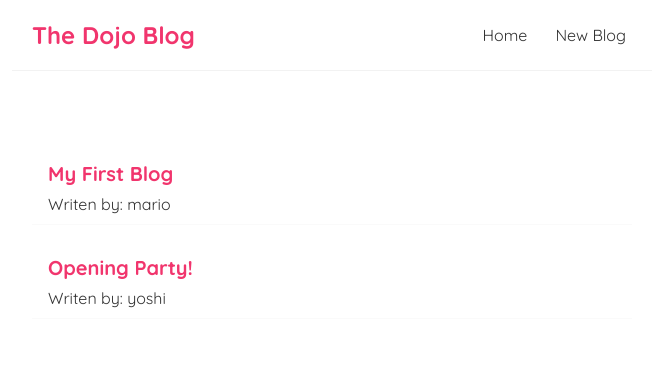
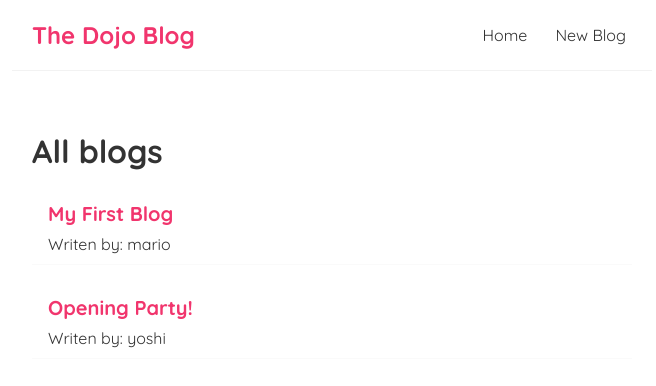
Before and after one commit to AslanZ-5/react-dojo-blog, a React (Create React App) app in the folder dojo-blog/: page / in a window 1280 px wide. Shown: the top 386 px of the page, without its empty margins (308-964 px from the left). Built offline with nearby package versions, Linux system fonts and the light colour scheme; data requests are answered from the project's data file.

Commit message:
making a custom hook "useFetch"

```diff
--- a/dojo-blog/src/Home.js
+++ b/dojo-blog/src/Home.js
@@ -1,27 +1,7 @@
-import { useState, useEffect } from 'react';
 import ItemList from './ItemList';
+import useFetch from './useFetch';
 const Home = () => {
-    const [blogs,setBlogs] = useState(null)
-    const [isPending,setIsPending] = useState(true)
-    const [errFetch,setError] = useState(null)
-
-   useEffect(() => {
-    fetch('http://localhost:8000/blogs')
-        .then(data => {
-            if(!data.ok){
-                throw Error("Couldn't fetch the data")
-            }
-            return data.json()
-        } )
-        .then(data => {
-            setBlogs(data)
-            setIsPending(false)
-        })
-        .catch(err => {
-            setIsPending(false)
-            setError(err.message)
-        })
-   },[])
+    const {data:blogs,isPending,errFetch} = useFetch( 'http://localhost:8000/blogs')
     return (
         <div className="home">
             { errFetch && <div>{errFetch}</div>}
--- a/dojo-blog/src/ItemList.js
+++ b/dojo-blog/src/ItemList.js
@@ -1,6 +1,7 @@
 const ItemList = ({blogs,title}) => {
     return (
         <div className="blog-list">
+            <h1>{title}</h1>
         {blogs.map(blog => {
             return (
                 <div className="blog-preview" key={blog.id}>
--- /dev/null
+++ b/dojo-blog/src/useFetch.js
@@ -0,0 +1,30 @@
+import { useState, useEffect } from "react"
+const useFetch = (url) => {
+    const [data,setData] = useState(null)
+    const [isPending,setIsPending] = useState(true)
+    const [errFetch,setError] = useState(null)
+
+   useEffect(() => {
+    fetch(url)
+        .then(data => {
+            if(!data.ok){
+                throw Error("Couldn't fetch the data")
+            }
+            return data.json()
+        } )
+        .then(data => {
+            setData(data)
+            setIsPending(false)
+        })
+        .catch(err => {
+            setIsPending(false)
+            setError(err.message)
+        })
+   },[url])
+   return {
+    data,
+    isPending,
+    errFetch
+   }
+}
+export default useFetch
```
